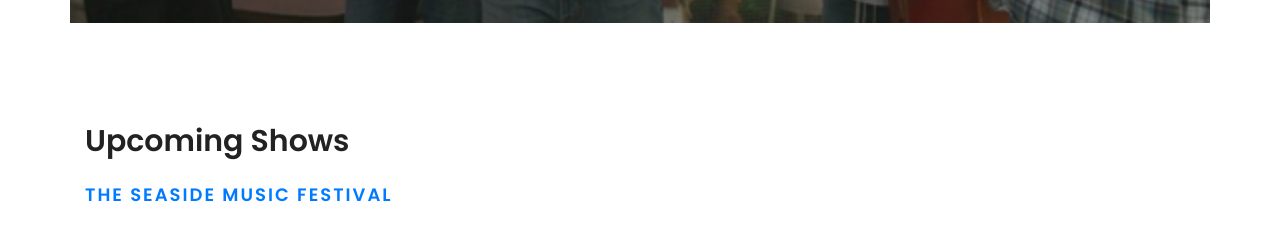
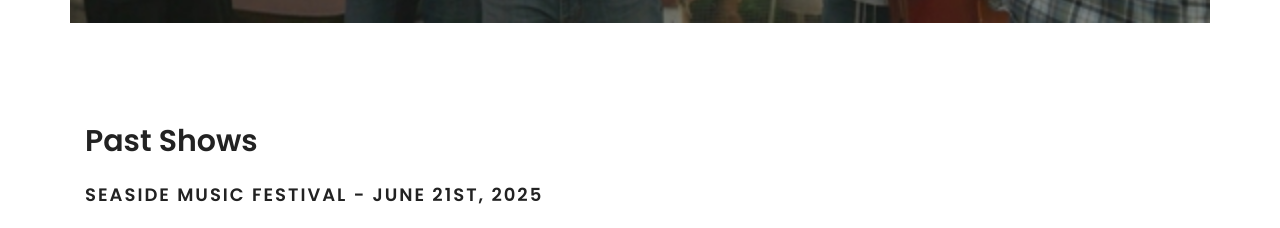
Before and after one commit to kris-boyd/Hoss-website, a plain HTML site: page index.html in a window 1280 px wide. Shown: the part 2536-2764 px from the top of the page. Drawn offline with nearby package versions, Linux system fonts and the light colour scheme.

Commit message:
update shows Nov 6

```diff
--- a/index.html
+++ b/index.html
@@ -183,7 +183,8 @@
       data-image-src=""
     >
       <div class="container" id="shows">
-        <h2>Upcoming Shows</h2>
+        <!--<h2>Upcoming Shows</h2>
+
         <div class="row">
           <div class="col-lg-6">
             <div
@@ -203,7 +204,7 @@
             </div>
           </div>
         </div>
-        <!--  <div class="row">
+         <div class="row">
           <div class="col-lg-6">
             <div
               class="single-service d-flex justify-content-between align-items-top"
@@ -222,6 +223,19 @@
           </div>
         </div> -->
         <h2>Past Shows</h2>
+        <div class="row">
+          <div class="col-lg-6">
+            <div
+              class="single-service d-flex justify-content-between align-items-top"
+            >
+              <div class="desc">
+                <h4 class="text-uppercase">
+                  Seaside Music Festival - June 21st, 2025
+                </h4>
+              </div>
+            </div>
+          </div>
+        </div>
         <div class="row">
           <div class="col-lg-6">
             <div
```
